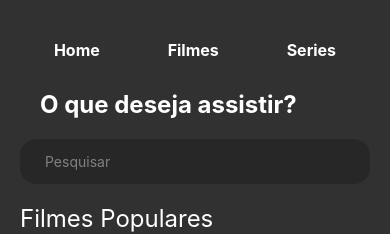
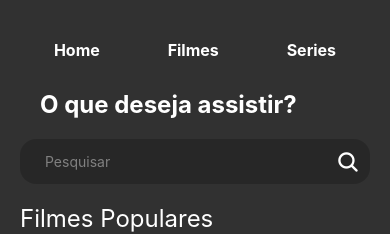
Before and after one commit to Raylline/app-filmes, a React Native app in the folder AppFilmes/: screen / in a window 390 px wide. Shown: the top 234 px of the page. Built offline with nearby package versions, Linux system fonts and the light colour scheme; no server answers.

Commit message:
App filmes

```diff
--- a/AppFilmes/src/components/Searchbar.js
+++ b/AppFilmes/src/components/Searchbar.js
@@ -1,18 +1,47 @@
-import React from 'react';
-import { View, TextInput } from 'react-native';
+import React, { useState } from 'react';
+import { View, TextInput, TouchableOpacity } from 'react-native';
+import { Ionicons } from '@expo/vector-icons';
 
-const SearchBar = () => {
+const SearchBar = ({ handleSearch }) => {
+  const [searchQuery, setSearchQuery] = useState('');
+
+  const handleInputChange = (text) => {
+    setSearchQuery(text);
+  };
+
+  const handleSearchPress = () => {
+    handleSearch(searchQuery);
+  };
+
   return (
-    <View style={{ backgroundColor: 'rgba(0, 0, 0, 0.2)', padding: 10,
-    marginTop: 20, marginBottom:20, borderRadius: 16, height: 45,
-    alignItems:'center', justifyContent:'space-between', flexDirection:'row' }}>
+    <View
+      style={{
+        backgroundColor: 'rgba(0, 0, 0, 0.2)',
+        padding: 10,
+        marginTop: 20,
+        marginBottom: 20,
+        borderRadius: 16,
+        height: 45,
+        alignItems: 'center',
+        justifyContent: 'space-between',
+        flexDirection: 'row',
+      }}
+    >
       <TextInput
-        style={{ backgroundColor: 'transparent', color:'white',
-        width:'80%', paddingLeft: 15}}
+        style={{
+          backgroundColor: 'transparent',
+          color: 'white',
+          width: '80%',
+          paddingLeft: 15,
+        }}
         placeholder="Pesquisar"
         placeholderTextColor="gray"
-
+        value={searchQuery}
+        onChangeText={handleInputChange}
       />
+      <TouchableOpacity onPress={handleSearchPress}>
+        <Ionicons name="search" size={24} color="white" />
+      </TouchableOpacity>
     </View>
   );
 };
--- a/AppFilmes/src/screen/Home.js
+++ b/AppFilmes/src/screen/Home.js
@@ -8,6 +8,8 @@ import SeriesDetails from './SeriesDetails';
 import MovieList from '../components/Cardfilms';
 import SeriesList from '../components/Cardseries';
 import Menu from '../components/Menu';
+import Results from './Results';
+
 
 const Home = () => {
   const [selectedMovie, setSelectedMovie] = useState(null);
@@ -15,6 +17,8 @@ const Home = () => {
   const [showDetails, setShowDetails] = useState(false);
   const [showMovieList, setShowMovieList] = useState(false);
   const [showSeriesList, setShowSeriesList] = useState(false);
+  const [searchResults, setSearchResults] = useState([]);
+  const [showResults, setShowResults] = useState(false); // Variável de estado para exibir os resultados da pesquisa
 
   const handleGoBack = () => {
     setSelectedMovie(null);
@@ -31,28 +35,42 @@ const Home = () => {
       setSelectedSeries(null);
       setShowMovieList(true);
       setShowSeriesList(false);
+      setShowResults(false); // Oculta os resultados da pesquisa ao selecionar "Filmes" no menu
     } else if (screen === 'serieslist') {
       setShowDetails(false);
       setSelectedMovie(null);
       setSelectedSeries(null);
       setShowMovieList(false);
       setShowSeriesList(true);
+      setShowResults(false); // Oculta os resultados da pesquisa ao selecionar "Séries" no menu
     } else {
       setShowDetails(false);
       setSelectedMovie(null);
       setSelectedSeries(null);
       setShowMovieList(false);
       setShowSeriesList(false);
+      setShowResults(false); // Oculta os resultados da pesquisa ao selecionar qualquer outra opção no menu
     }
+  };
+  const handleSearch = (query) => {
+    fetch(
+      `https://api.themoviedb.org/3/search/multi?query=${query}&api_key=8a78bbc2059ae1af9b5db720e9ee991d`
+    )
+      .then((response) => response.json())
+      .then((data) => {
+        setSearchResults(data.results);
+        setShowResults(true);
+      })
+      .catch((error) => console.log(error));
   };
 
   return (
     <View style={styles.container}>
       <Menu handleMenuPress={handleMenuPress} />
-      {!showDetails && !showMovieList && !showSeriesList && (
+      {!showDetails && !showMovieList && !showSeriesList && !showResults && (
         <>
           <Text style={styles.texto}>O que deseja assistir?</Text>
-          <SearchBar />
+          <SearchBar handleSearch={handleSearch} />
           <MovieSlide setSelectedMovie={setSelectedMovie} setShowDetails={setShowDetails} />
           <SeriesSlide setSelectedSeries={setSelectedSeries} setShowDetails={setShowDetails} />
         </>
@@ -66,14 +84,19 @@ const Home = () => {
           )}
         </>
       )}
-      {showMovieList && !showDetails && (
+      {showMovieList && !showDetails && !showResults && (
         <View style={styles.movieListContainer}>
           <MovieList setSelectedMovie={setSelectedMovie} setShowDetails={setShowDetails} />
         </View>
       )}
-      {showSeriesList && !showDetails && (
+      {showSeriesList && !showDetails && !showResults && (
         <View style={styles.seriesListContainer}>
           <SeriesList setSelectedSeries={setSelectedSeries} setShowDetails={setShowDetails} />
+        </View>
+      )}
+      {showResults && (
+        <View style={styles.resultsContainer}>
+          <Results results={searchResults} />
         </View>
       )}
     </View>
@@ -98,6 +121,10 @@ const styles = StyleSheet.create({
   },
   seriesListContainer: {
     flex: 1,
+    resultsContainer: {
+      flex: 1,
+      marginTop: 20,
+    },
   },
 });
 
--- /dev/null
+++ b/AppFilmes/src/screen/Results.js
@@ -0,0 +1,44 @@
+import React from 'react';
+import { View, Text, Image, StyleSheet } from 'react-native';
+
+const Results = ({ results }) => {
+  return (
+    <View style={styles.container}>
+      <Text style={styles.heading}>Resultados da pesquisa:</Text>
+      <View style={styles.imageContainer}>
+        {results.map((result, index) => (
+          <Image
+            key={result.id}
+            source={{ uri: `https://image.tmdb.org/t/p/w500${result.poster_path}` }}
+            style={styles.image}
+          />
+        ))}
+      </View>
+    </View>
+  );
+};
+
+const styles = StyleSheet.create({
+  container: {
+    paddingHorizontal: 20,
+  },
+  heading: {
+    fontSize: 18,
+    fontWeight: 'bold',
+    marginBottom: 10,
+    color: 'white'
+  },
+  imageContainer: {
+    flexDirection: 'row',
+    flexWrap: 'wrap',
+    justifyContent: 'left',
+  },
+  image: {
+    width: 86,
+    aspectRatio: 2 / 3,
+    margin: 5,
+    borderRadius: 8,
+  },
+});
+
+export default Results;
```
